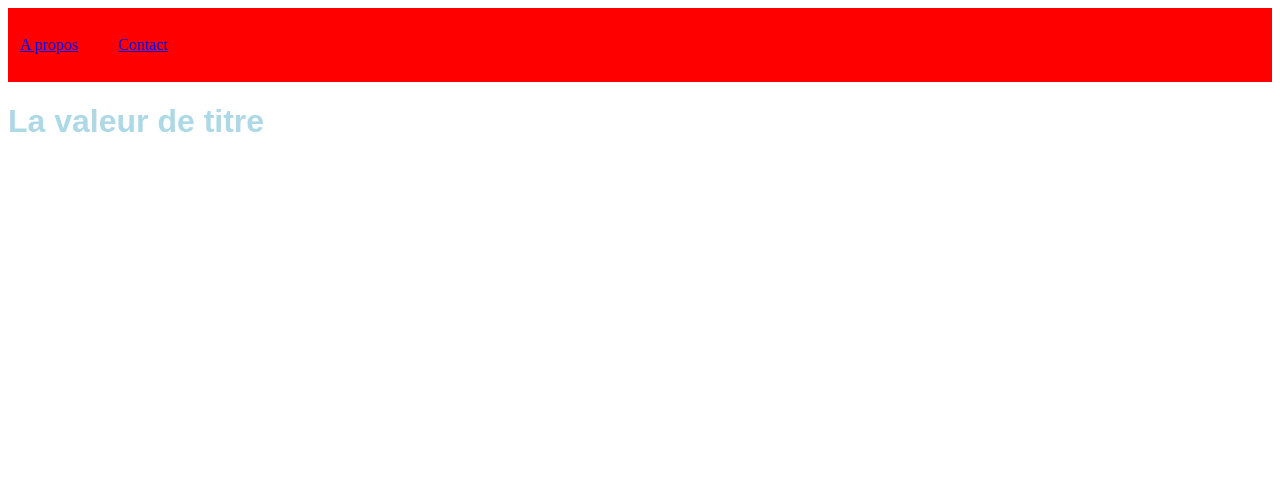
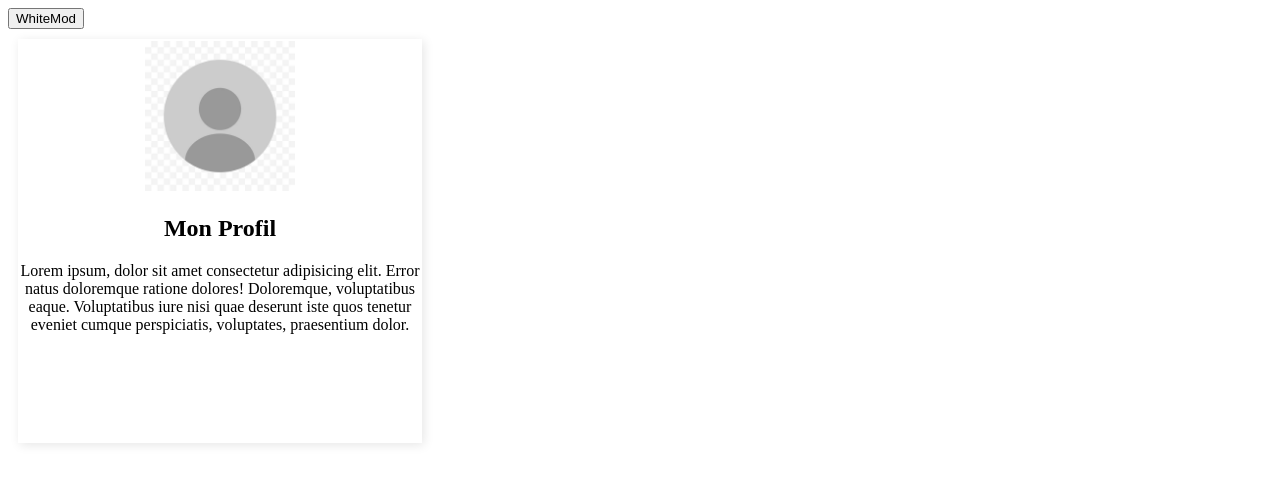
Before and after one commit to Daviid64/All2, a plain HTML site: page index.html in a window 1280 px wide. Drawn offline with Linux system fonts and the light colour scheme.

Commit message:
Add files via upload

```diff
--- a/contact.html
+++ /dev/null
@@ -1,17 +0,0 @@
-<!DOCTYPE html>
-<html lang="fr">
-<head>
-    <meta charset="UTF-8">
-    <meta name="viewport" content="width=device-width, initial-scale=1.0">
-    <title>Document</title>
-    <link rel="stylesheet" href="">
-</head>
-<body>
-
-
-    <h1>Contact</h1>
-
-<script src="main.js" type="module"></script>
-
-</body>
-</html>
--- a/main.js
+++ b/main.js
@@ -1,12 +1,17 @@
-// Le main.js sera le porteur de tout mes modules
+//Le main.js sera porteur de tout nos modules
+import {createCard,bgDark} from "./script.js";
 
-import createTitle from "./title.js";
-import createNavbar from "./navbar.js";
 
-//On appelle cette fonction pour créer le titre
-const title = createTitle("La valeur de titre")
+//On vérifie l'URL de la page
+const path=location.pathname
 
-const navbar = createNavbar()
-//On va l'ajouter au corp du document
-document.body.appendChild(title)
-document.body.prepend(navbar)
+//On affiche la card juste dans le cas ou la (endsWith) la fin de l'url est index.html ou (||) est strictement égale a "/"
+if (path.endsWith("index.html") || path === "/"){
+const card = createCard()
+document.body.prepend(card)
+}
+
+const bgDarc= bgDark()
+//On ajoute au corp de l'élément
+document.body.prepend(bgDarc)
+document.body.appendChild(card);
--- /dev/null
+++ b/script.js
@@ -0,0 +1,40 @@
+ export default function createCard(){
+
+    const card = document.createElement('div');
+    const style = card.style
+    style.border= "5px";
+    style.borderColor="red"
+    style.padding="2px";
+    style.width="400px";
+    style.height="400px";
+    style.boxShadow="2px 2px 10px rgba(0, 0, 0, 0.1)";
+    style.margin="10px"
+    style.textAlign="center"
+
+    card.innerHTML=`
+    <img src="Profil.jpg" alt="" style= "width: 150px;border-radius: 5px 0 5px 0 "/>
+    <h2>Mon Profil</h2>
+    <p> Lorem ipsum, dolor sit amet consectetur adipisicing elit. Error natus doloremque ratione dolores! Doloremque, voluptatibus eaque. Voluptatibus iure nisi quae deserunt iste quos tenetur eveniet cumque perspiciatis, voluptates, praesentium dolor.</p>
+    `
+
+    return card
+}
+
+function bgDark(){
+    const btn = document.createElement('button')
+    btn.innerText= "WhiteMod"
+    btn.addEventListener('click',()=>{
+    btn.innerText= "darkMod"
+        document.body.style.background="black";
+        document.body.style.color="white";
+
+    });
+
+
+
+return btn
+}
+
+bgDark();
+
+export {createCard,bgDark}
```
Also changed, not shown: index.html (+1 -4 lines), Profil.jpg (added).
